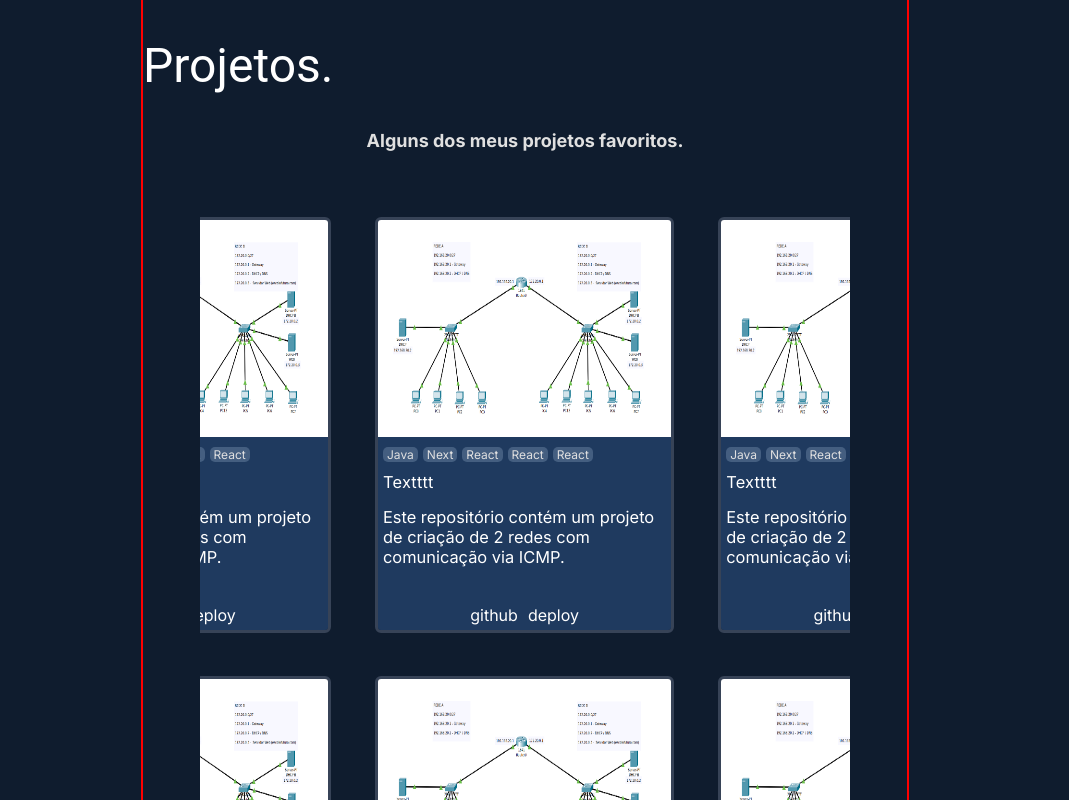
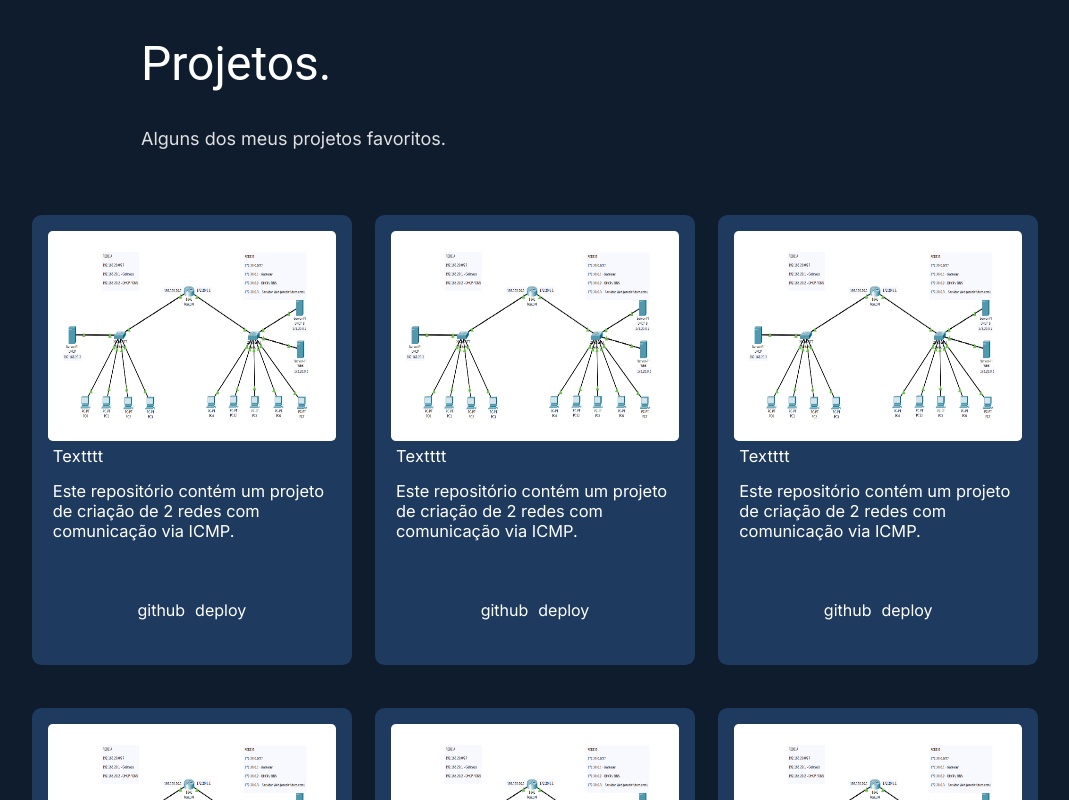
Before and after one commit to danargolo/portfolio, a Next.js app: page / in a window 1280 px wide. Shown: the part 1680-2480 px from the top of the page, without its empty margins (115-1184 px from the left). Built offline with nearby package versions, Linux system fonts and the light colour scheme.

Commit message:
style: adjust Projects section

```diff
--- a/src/components/Projects/styles.js
+++ b/src/components/Projects/styles.js
@@ -5,14 +5,18 @@ import { Slider } from "../ui/Slider"
 import { Anchor } from "../ui/Anchor"
 
 export const Text = styled.p`
+  margin: 1.25rem;
   /* padding-top: 5rem; */
   font-size: clamp(1.032rem, 2vw, 1.125rem);
-  font-weight: 700;
-  text-align: center;
+  /* font-weight: 700; */
+  text-align: left;
+  align-self: self-start;
   color: ${({theme}) => theme.colors.text200};
+  width: 80%;
 
-  @media (max-width: ${({theme}) => theme.breakpoints.sm}) {
-    width: 80%;
+  @media (min-width: 769px) {
+    margin: 0;
+
   }
 `
 
@@ -34,9 +38,9 @@ export const ProjectsWrapper = styled.article`
   flex-direction: column;
   justify-content: center;
   align-items: center;
-  width: 100%;
+  /* width: 100%; */
   /* gap:3rem; */
-  border: 2px solid red;
+  /* border: 2px solid red; */
   padding: 5.625rem 0;
 
 
--- a/src/components/ui/Card/index.jsx
+++ b/src/components/ui/Card/index.jsx
@@ -7,22 +7,22 @@ export const Card = ({text}) => {
   return (
     <S.Card>
       <S.BackgroundCard>
-        <S.ImageWrapper src={test2} width={280} height={220}/>
+        <S.ImageWrapper src={test2} width={288} height={210}/>
 
         <S.DetailsWrapper>
-          <S.Stacks>
-            <li>Java</li>
-            <li>Next</li>
-            <li>React</li>
-            <li>React</li>
-            <li>React</li>
-          </S.Stacks>
           <S.Tittle>
             textttt
           </S.Tittle>
           <S.Description>
             Este repositório contém um projeto de criação de 2 redes com comunicação via ICMP.
           </S.Description>
+          {/* <S.Stacks>
+            <li>Java</li>
+            <li>Next</li>
+            <li>React</li>
+            <li>React</li>
+            <li>React</li>
+          </S.Stacks> */}
           <S.LinkWrapper>
             <p>github</p>
             <p>deploy</p>
--- a/src/components/ui/Card/styles.js
+++ b/src/components/ui/Card/styles.js
@@ -13,11 +13,14 @@ export const Card = styled.div`
   display: flex;
   align-items: center;
   justify-content: center;
-  width: 18.7rem;
-  height: 26rem;
-  border-radius: 6px;
-  background-color: ${({theme}) => theme.colors.bg200};
-  border: 3px solid ${({theme}) => theme.colors.bg300 };
+  width: 20rem;
+  height: 28.125rem;
+  padding: 1rem;
+  border-radius: 0.6rem;
+  /* background-color: ${({theme}) => theme.colors.bg200}; */
+  background-color: ${({theme}) => theme.colors.primary100};
+
+  /* border: 3px solid ${({theme}) => theme.colors.bg300 }; */
   /* box-shadow: 5px 5px 10px -20px rgba(0,0,0,0.62); */
   /* box-shadow: rgba(0, 0, 0, 0.24) 0px 3px 8px; */
   scroll-snap-align: center;
@@ -39,7 +42,7 @@ export const BackgroundCard = styled.div`
   flex-direction: column;
   align-items: center;
   /* position: relative; */
-  width: 100%;
+  /* width: 100%; */
   height: 100%;
 
   /* padding: 10px; */
@@ -62,7 +65,6 @@ export const DetailsWrapper = styled.div`
   flex-direction: column;
   width: 100%;
   height: 47%;
-  background-color: ${({theme}) => theme.colors.primary100};
   gap: 5px;
   border-radius: 0px 0px 3px 3px;
   /* border: 2px solid red; */
@@ -122,10 +124,10 @@ export const Description = styled(Text)`
 `
 
 export const ImageWrapper = styled(Image)`
-  border-radius: 3px 3px 0 0;
-  @media (min-width: 769px) {
+  border-radius: .3rem;
+  /* @media (min-width: 769px) {
     width: 100%;
-  }
+  } */
   /* border: 2px solid red; */
   /* margin: 5px 0; */
 `
--- a/src/components/ui/SectionTittle/styles.js
+++ b/src/components/ui/SectionTittle/styles.js
@@ -5,7 +5,7 @@ export const Tittle = styled.p`
   /* margin-top: 4.5rem; */
   display: flex;
   align-self: flex-start;
-  margin: 20px;
+  margin: 1.25rem;
   font-size: clamp(2.5rem, 15vw, 3rem);
   font-family: Roboto, sans-serif;
   color: ${({ theme }) => theme.colors.text100 };
--- a/src/components/ui/Slider/styles.js
+++ b/src/components/ui/Slider/styles.js
@@ -41,6 +41,8 @@ export const Wrapper = styled.div`
     height: fit-content;
     margin-top: 30px;
     justify-content: center;
+    overflow-x: visible;
+
 
     & > :first-child {
       margin-left: 0;
@@ -71,7 +73,7 @@ export const Indicator = styled.div`
   height: 14px;
   border-radius: 50%;
   background-color: gray;
-  margin: 0 5px;
+  margin: 16px 8px;
   cursor: pointer;
   transition: all 0.25s ease-in-out;
   z-index: 0;
```
